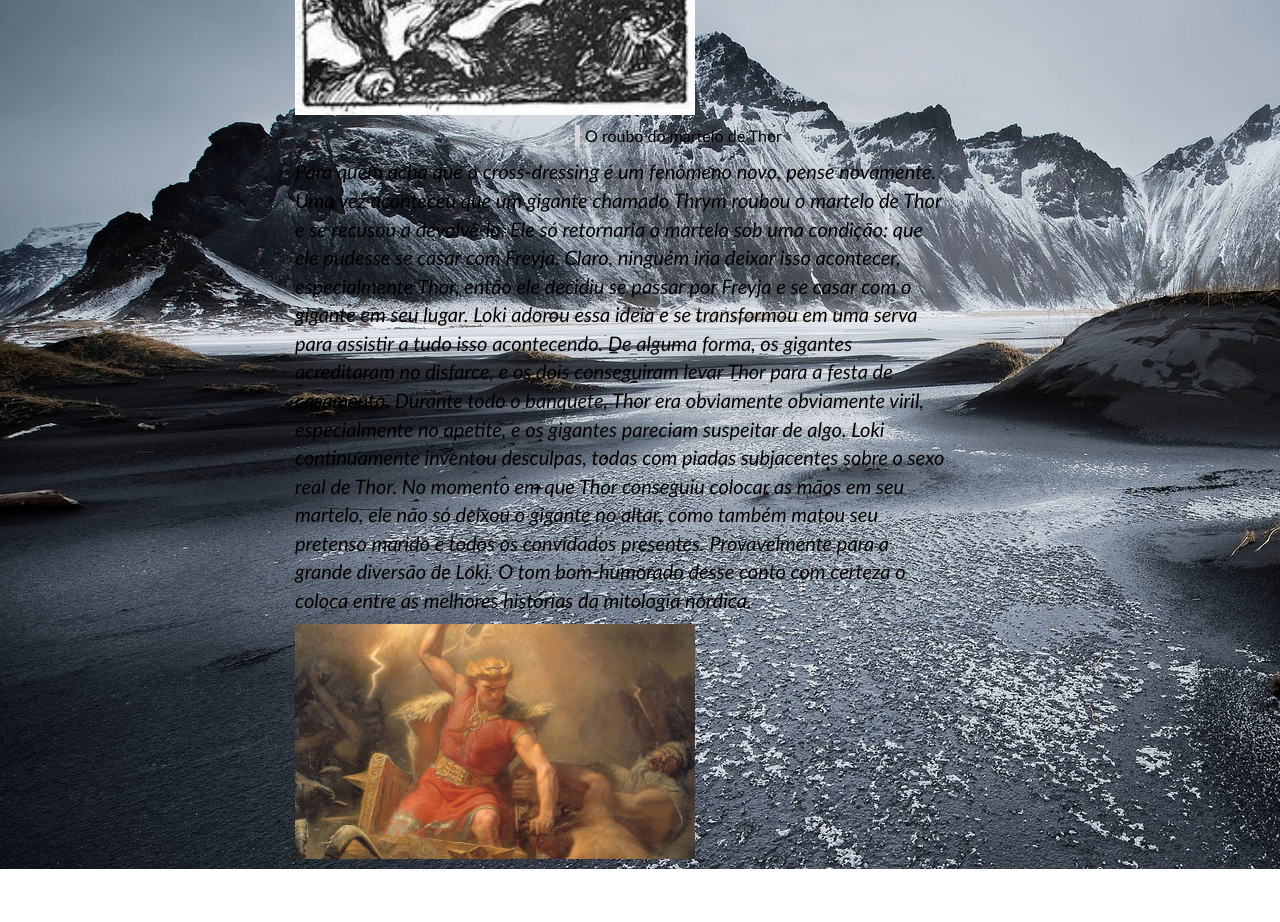
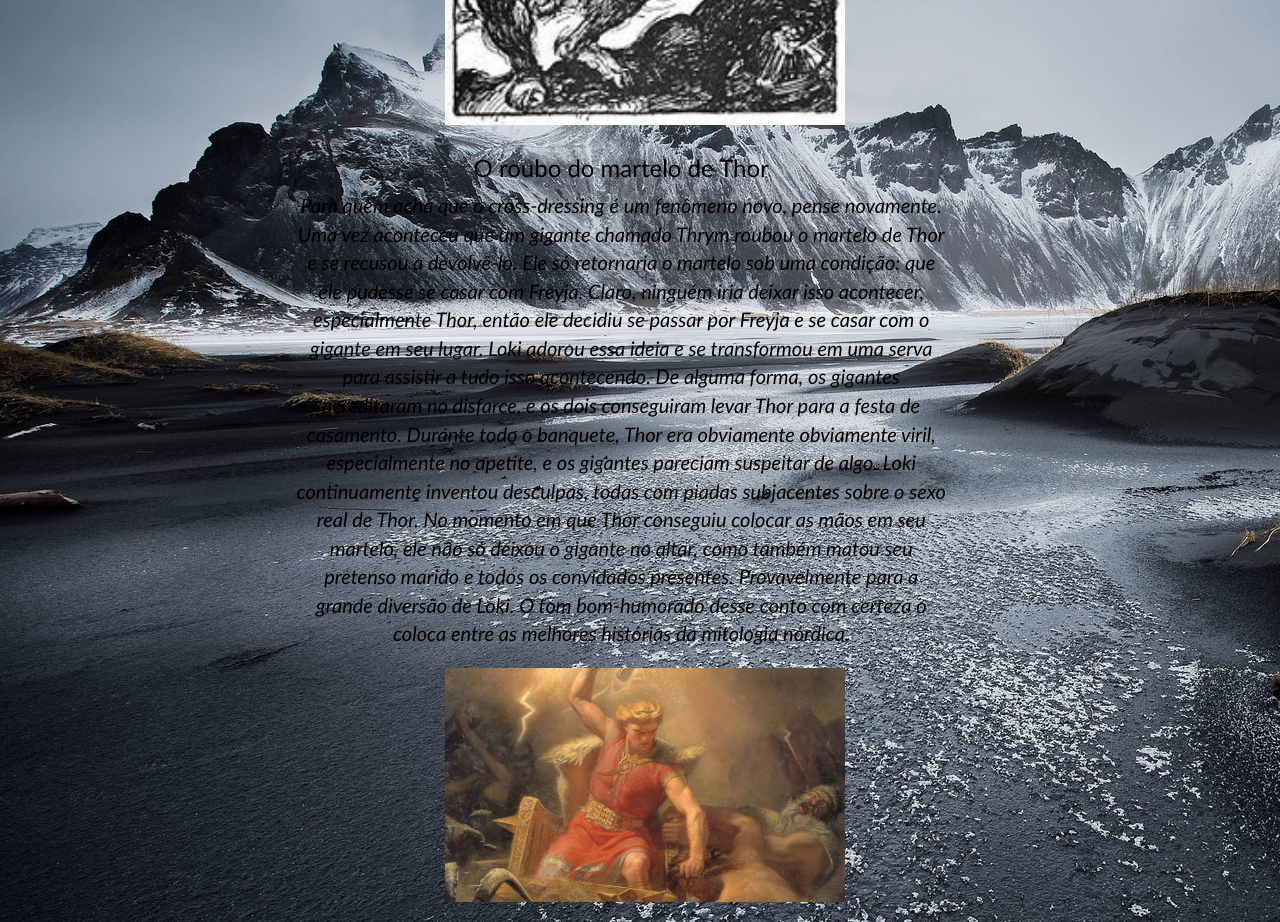
Before and after one commit to GustavoHenriqueJunqueira/Nordic_Site, a plain HTML site: page historia.html in a window 1280 px wide. Shown: the part 1460-2382 px from the top of the page. Before the commit the page ends 2329 px from the top, so only its background shows below. Drawn offline with Linux system fonts and the light colour scheme; files whose address does not match are found by name.

Commit message:
update
Melhorias

```diff
--- a/css/estilo.css
+++ b/css/estilo.css
@@ -11,8 +11,6 @@ body{
     overflow-x: hidden;
     font-size: 16px;
 }
-
-
 /*Barra de Navegacao*/
 nav.navbar-transparente{
     padding: 5px 0px;
@@ -42,7 +40,6 @@ nav.navbar-transparente{
     width: 720px;
     margin:55px auto 10px auto;
     color: #000;
-
 }
 #nomePrincipal{
     float: left;
@@ -92,11 +89,16 @@ a:active{
     display: block;
     padding-bottom: 10px;
     margin-bottom: 10px;
-}
+}/*Formatacao das imagens*/
 #ragnar{
     float: center;
     margin: 10px 10px 10px 150px;
     opacity:0.7;
+}
+#img-historia{
+    float: center;
+    margin: 10px 10px 10px 150px;
+    size: 100px;
 }
 .texto{
     border-left: 5px solid #d8d8d8;
@@ -106,6 +108,8 @@ a:active{
 }
 #texto-conteudo{
     color: black;
+    font-size: 20px;
+    font-style: italic;
 }
 /*Tipografia*/
 p {
--- a/historia.html
+++ b/historia.html
@@ -52,11 +52,10 @@
             <div class="container">
                 <div class="row conteudo">
                     <div class="col-md-7">
-                        <div class="text-titulo">
+                        <div class="texto-titulo">
                             <h3>O construtor</h3>
                                 <div id="texto-conteudo" class="row-conteudo2">
                                     <p>
-                                        <i>
                                         Durante muitos anos, os deuses viveram junto com os mortais até qeus dos deuses teve a idéia de construir Asgard, a sua morada celestial.
                                         Porém, percebeu que ao construir Asgard, esqueceu de construir uma muralha para que a protegesse. Isto foi percebido também por um
                                         cavaleiro que ao passar por perto da cidade, e identificar-se como o melhor construtor do mundo, ofereceu seus serviços para erguer
@@ -74,18 +73,18 @@
                                         caso era seu filho com o cavalo do gigante.<br> O cavalo se chamava Sleipnir, seu nome significa suave ou aquele que plana no ar,
                                         o mais veloz do mundo. Então deu de presente o cavalo Sleipnir para Odin no intuito de que ele esquecesse do incidente.
                                         Na mitologia Nórdica Loki, é o deus da mentira...
-                                        </i>
                                     </p>
                                 </div>
                             </div>
-                        <img class="img-index" src="img/CONSTRUTOR DO MURO E SVADILFARI.jpg" width="400px" >
+                        <img id="img-historia" class="img-index" src="img/CONSTRUTOR DO MURO E SVADILFARI.jpg" width="400px" >
                     </div>
                 </div>
                 <div class="row conteudo">
                     <div class="col-md-7">
-                        <span class="texto">O roubo do martelo de Thor</span>
+                        <div class="texto-titulo">
+                            <h3>O roubo do martelo de Thor</h3>
+                                <div id="texto-conteudo" class="row-conteudo2">
                                     <p>
-                                <i>
                                         Para quem acha que o cross-dressing é um fenômeno novo, pense novamente. Uma vez aconteceu que um gigante chamado Thrym roubou
                                         o martelo de Thor e se recusou a devolvê-lo. Ele só retornaria o martelo sob uma condição: que ele pudesse se casar com Freyja.
                                         Claro, ninguém iria deixar isso acontecer, especialmente Thor, então ele decidiu se passar por Freyja e se casar com o
@@ -96,9 +95,10 @@
                                         conseguiu colocar as mãos em seu martelo, ele não só deixou o gigante no altar, como também matou seu pretenso marido e
                                         todos os convidados presentes. Provavelmente para a grande diversão de Loki.
                                         O tom bom-humorado desse conto com certeza o coloca entre as melhores histórias da mitologia nórdica.
-                                </i>
                                     </p>
-                            <img class="img-index" src="img/historia_thor.jpg" width="400px" >
+                                </div>
+                            </div>
+                        <img id="img-historia" class="img-index" src="img/historia_thor.jpg" width="400px" >
                     </div>
                 </div>
             </div>
```
Lines whose indentation alone changed are shown as unchanged.
